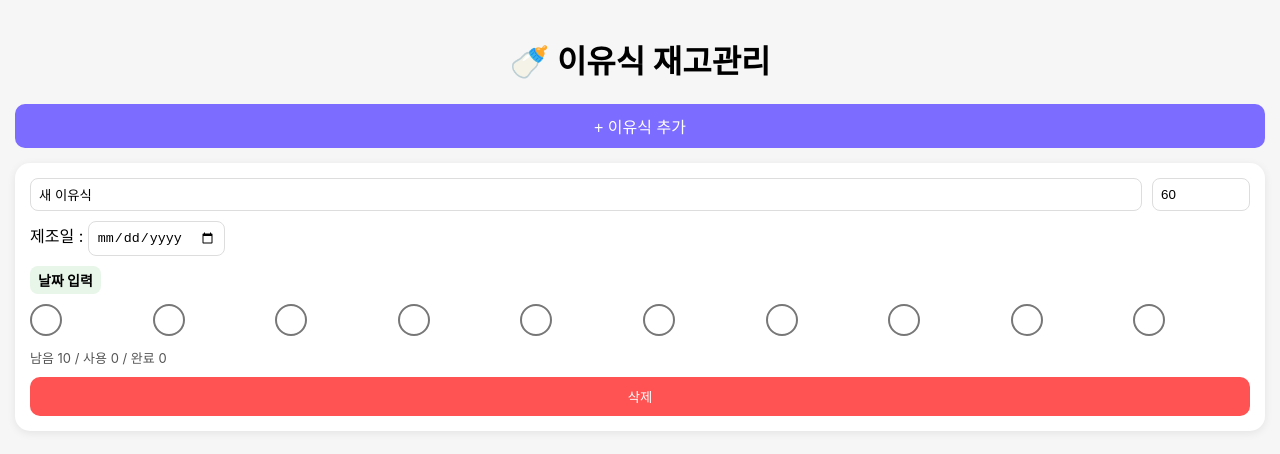
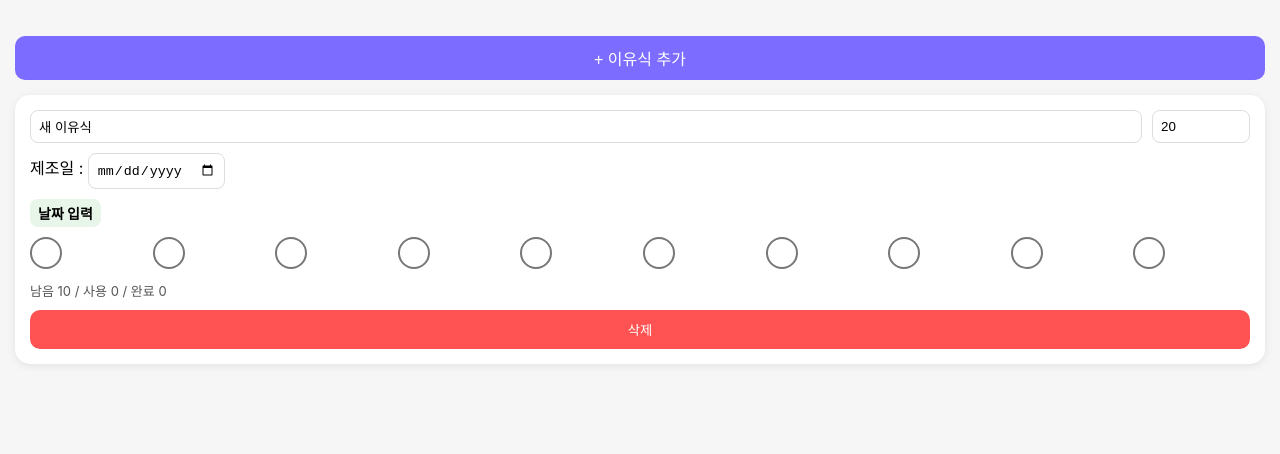
Before and after one commit to bebedada/bebedoo, a plain HTML site: page index.html in a window 1280 px wide. Drawn offline with Linux system fonts and the light colour scheme.

Commit message:
Update index.html

```diff
--- a/index.html
+++ b/index.html
@@ -136,7 +136,7 @@ input{
 
 <body>
 
-<h1>🍼 이유식 재고관리</h1>
+<h1></h1>
 
 <button class="add-btn" onclick="addItem()">
 + 이유식 추가
@@ -157,7 +157,7 @@ function createItem(){
     return {
         name:'새 이유식',
         date:'',
-        weight:60,
+        weight:20,
         stock:Array(10).fill(0)
     };
 }
```
